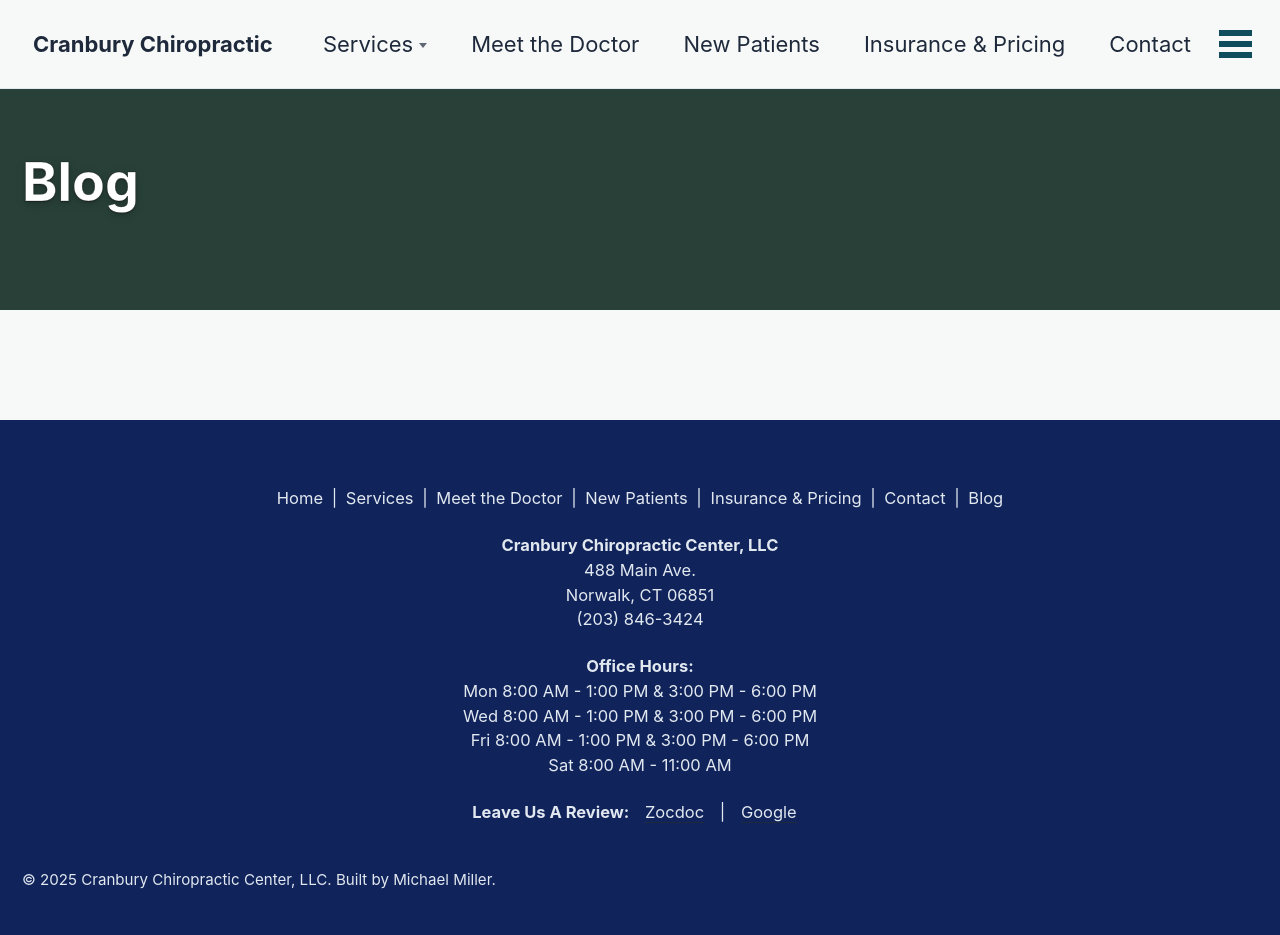
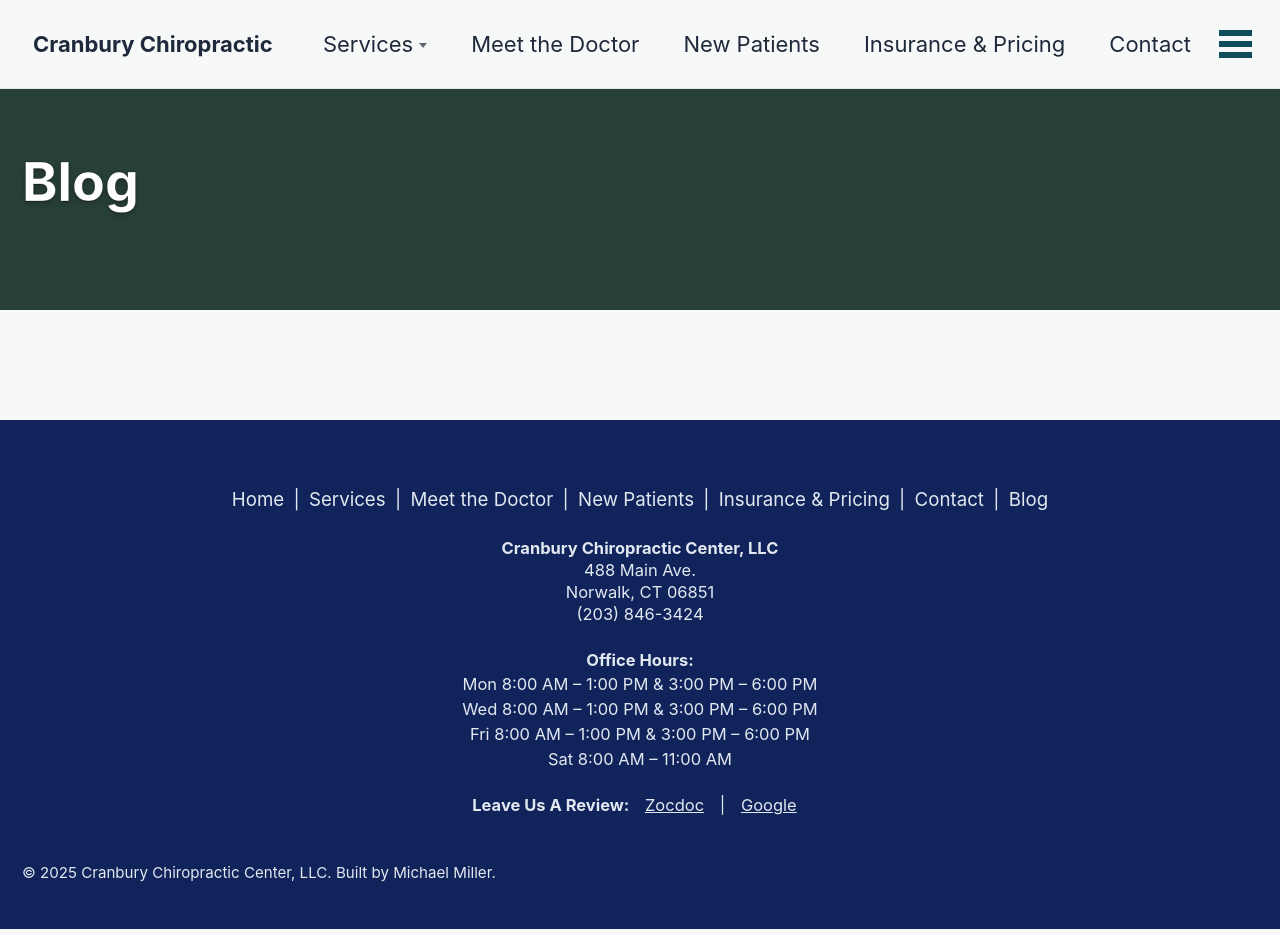
Before and after one commit to millerms/CranburyChiropractic, a Jekyll site: the page built from _pages/blog.md, in a window 1280 px wide. Built offline with Jekyll 4.4.1, drawn with Linux system fonts in a browser that asks for light colours; cached includes are drawn as plain includes.

Commit message:
hours in footer

```diff
--- a/_includes/footer/custom.html
+++ b/_includes/footer/custom.html
@@ -1,5 +1,5 @@
-<footer style="position: relative; text-align: center; padding: 1rem 0; font-size: 0.75rem;">
-  <nav>
+<footer style="position: relative; padding: 1rem 0; font-size: 0.85rem;">
+  <nav aria-label="Footer navigation" style="text-align:center;">
     <a href="{{ site.baseurl }}/" style="margin: 0 3px;">Home</a>
     <span aria-hidden="true" style="margin: 0 1px;">|</span>
     <a href="{{ site.baseurl }}/services/" style="margin: 0 3px;">Services</a>
@@ -14,7 +14,7 @@
     <span aria-hidden="true" style="margin: 0 1px;">|</span>
     <a href="{{ site.baseurl }}/blog/" style="margin: 0 3px;">Blog</a>
   </nav>
-    <div class="footer__address" style="position: relative; text-align: center; margin: 1rem 0; font-size: 0.75rem;">
+  <div class="footer__address" style="position: relative; margin: 1rem 0; font-size: 0.75rem; text-align: center;">
     <address style="margin: 0; font-style: normal;">
       <strong>Cranbury Chiropractic Center, LLC</strong><br>
       488 Main Ave.<br>
@@ -22,21 +22,21 @@
       <a href="tel:+12038463424" style="text-decoration: none;">(203) 846-3424</a>
     </address>
   </div>
-    <div class="footer__nav" style="margin: 0 0;">
+  <div class="footer__nav" style="margin: 0;">
     <p style="margin: 0; font-size: 0.75rem; position: relative; text-align: center;">
-        <strong>Office Hours:</strong> <br>
-          Mon 8:00 AM - 1:00 PM & 3:00 PM - 6:00 PM<br>
-          Wed 8:00 AM - 1:00 PM & 3:00 PM - 6:00 PM<br>
-          Fri 8:00 AM - 1:00 PM & 3:00 PM - 6:00 PM<br>
-          Sat 8:00 AM - 11:00 AM<br>
+      <strong>Office Hours:</strong><br>
+      Mon 8:00 AM – 1:00 PM &amp; 3:00 PM – 6:00 PM<br>
+      Wed 8:00 AM – 1:00 PM &amp; 3:00 PM – 6:00 PM<br>
+      Fri 8:00 AM – 1:00 PM &amp; 3:00 PM – 6:00 PM<br>
+      Sat 8:00 AM – 11:00 AM
+    </p>
   </div>
-    </p>
   <div class="footer__nav" style="margin: 1rem 0;">
     <p style="margin: 0; font-size: 0.75rem; position: relative; text-align: center;">
       <strong>Leave Us A Review:</strong>
-        <a href="https://www.zocdoc.com/doctor/cranbury-chiropractic-center-llc-norwalk-ct" target="_blank" rel="noopener noreferrer" style="text-decoration: none; margin: 0 0.5rem;"><u>Zocdoc</u></a>
+      <a href="https://www.zocdoc.com/doctor/cranbury-chiropractic-center-llc-norwalk-ct" target="_blank" rel="noopener noreferrer" style="text-decoration: underline; margin: 0 0.5rem;">Zocdoc</a>
       |
-        <a href="https://www.google.com/search?q=Cranbury+Chiropractic+Center&rlz=1C1GCEU_enUS832US832&oq=Cranbury+Chiropractic+Center&aqs=chrome..69i57j0i512l9.1038j0j7&sourceid=chrome&ie=UTF-8#lrd=0x89e5c5c5c5c5c5c5:0x5c5c5c5c5c5c5c5,1,,," target="_blank" rel="noopener noreferrer" style="text-decoration: none; margin: 0 0.5rem;"><u>Google</u></a>
+      <a href="https://www.google.com/search?q=Cranbury+Chiropractic+Center&rlz=1C1GCEU_enUS832US832&oq=Cranbury+Chiropractic+Center&aqs=chrome..69i57j0i512l9.1038j0j7&sourceid=chrome&ie=UTF-8#lrd=0x89e5c5c5c5c5c5c5:0x5c5c5c5c5c5c5c5,1,,," target="_blank" rel="noopener noreferrer" style="text-decoration: underline; margin: 0 0.5rem;">Google</a>
     </p>
   </div>
 </footer>
--- a/assets/css/custom.css
+++ b/assets/css/custom.css
@@ -762,3 +762,12 @@ html { scroll-behavior: smooth; }
 @media (prefers-reduced-motion: reduce) {
   .faq__content { animation: none !important; }
 }
+
+/* Footer polish */
+footer .footer__address address { line-height: 1.35; }
+footer nav a { text-decoration: none; }
+footer nav a:hover, footer nav a:focus { text-decoration: underline; }
+
+@media (min-width: 900px) {
+  footer .footer__address { font-size: 0.85rem; }
+}
```
Lines whose indentation alone changed are shown as unchanged.
